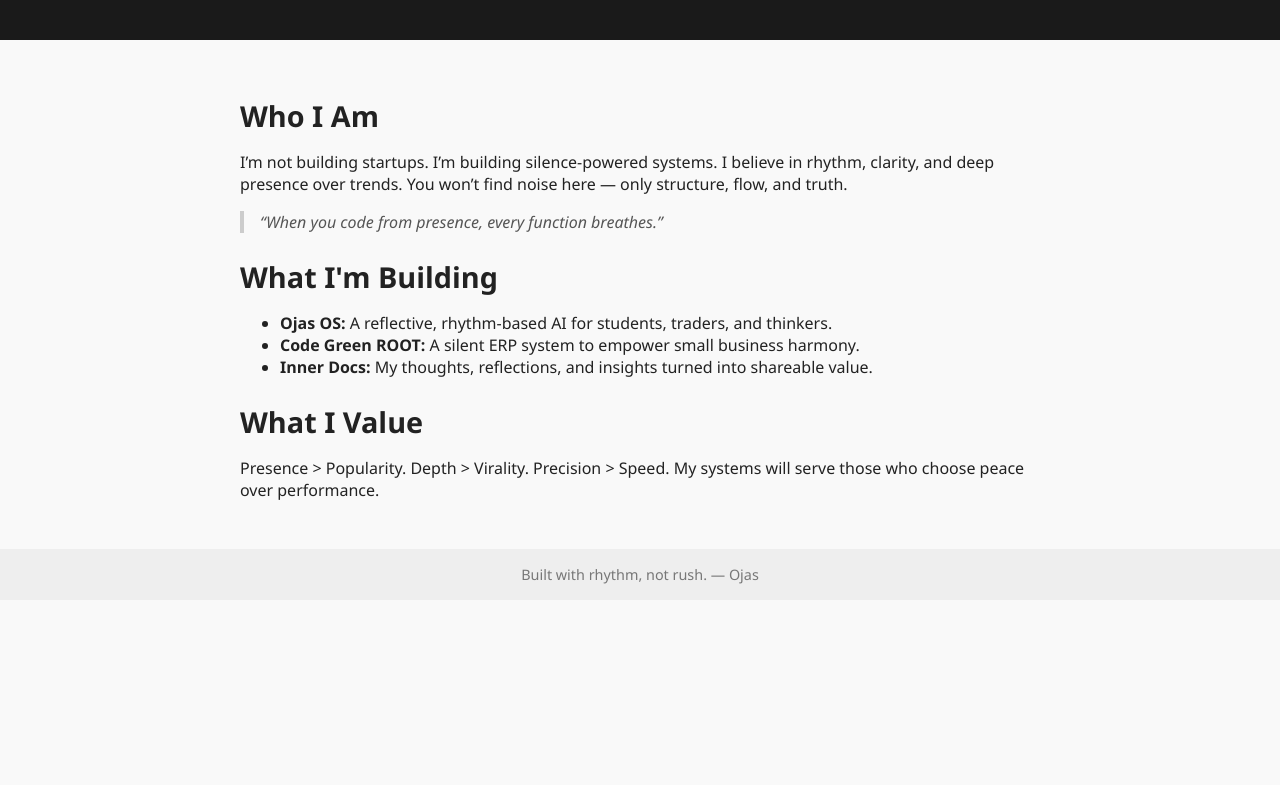
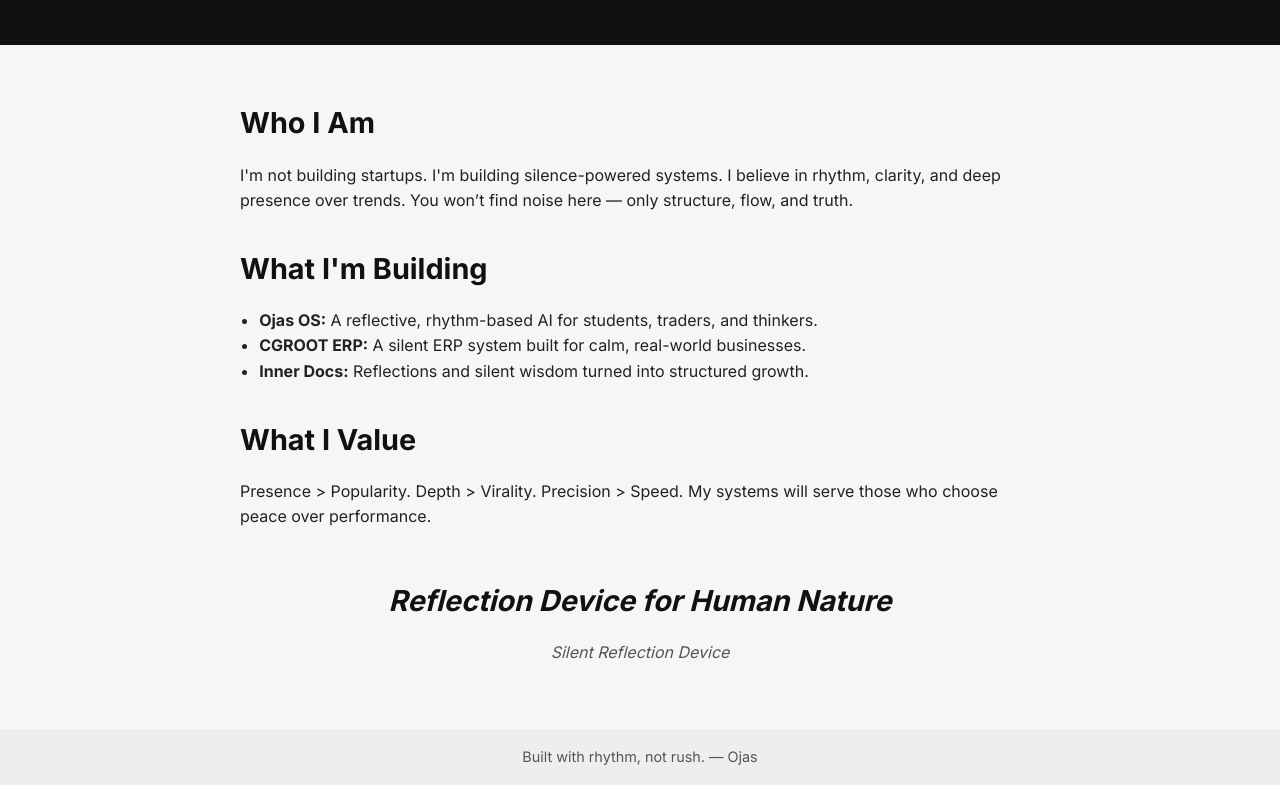
Before and after one commit to karnal2025/ojasverse, a plain HTML site: page index.html in a window 1280 px wide. Shown: the part 133-918 px from the top of the page. Before the commit the page ends 800 px from the top, so only its background shows below. Drawn offline with Linux system fonts and the light colour scheme.

Commit message:
Add files via upload

```diff
--- a/index.html
+++ b/index.html
@@ -4,17 +4,19 @@
   <meta charset="UTF-8" />
   <meta name="viewport" content="width=device-width, initial-scale=1.0" />
   <title>OjasVerse</title>
+  <link href="https://fonts.googleapis.com/css2?family=Inter:wght@400;600;700&display=swap" rel="stylesheet">
   <style>
     body {
       margin: 0;
-      font-family: 'Segoe UI', Tahoma, Geneva, Verdana, sans-serif;
-      background-color: #f9f9f9;
+      font-family: 'Inter', sans-serif;
+      background-color: #f6f6f6;
       color: #222;
+      line-height: 1.6;
     }
     header {
-      background-color: #1a1a1a;
+      background-color: #111;
       color: #fff;
-      padding: 2rem;
+      padding: 2rem 1rem;
       text-align: center;
     }
     header h1 {
@@ -22,32 +24,37 @@
       font-size: 2.5rem;
     }
     header p {
+      font-style: italic;
       margin-top: 0.5rem;
-      font-size: 1.2rem;
-      color: #ccc;
+    }
+    main {
+      max-width: 800px;
+      margin: auto;
+      padding: 2rem 1rem;
     }
     section {
-      padding: 2rem;
-      max-width: 800px;
-      margin: auto;
+      margin-bottom: 2rem;
     }
-    section h2 {
+    h2 {
       font-size: 1.8rem;
-      margin-bottom: 1rem;
+      margin-bottom: 0.5rem;
+      color: #111;
     }
-    .quote {
-      font-style: italic;
-      color: #555;
-      margin: 1rem 0;
-      border-left: 4px solid #ccc;
-      padding-left: 1rem;
+    ul {
+      padding-left: 1.2rem;
     }
     footer {
       text-align: center;
       padding: 1rem;
+      font-size: 0.9rem;
       background-color: #eee;
-      font-size: 0.9rem;
-      color: #777;
+      color: #555;
+    }
+    .signature {
+      margin-top: 3rem;
+      text-align: center;
+      font-style: italic;
+      color: #555;
     }
   </style>
 </head>
@@ -56,22 +63,28 @@
     <h1>OjasVerse</h1>
     <p>Silence in Code. Rhythm in Thought.</p>
   </header>
+  <main>
     <section>
       <h2>Who I Am</h2>
-    <p>I’m not building startups. I’m building silence-powered systems. I believe in rhythm, clarity, and deep presence over trends. You won’t find noise here — only structure, flow, and truth.</p>
-
-    <div class="quote">“When you code from presence, every function breathes.”</div>
-
+      <p>I'm not building startups. I'm building silence-powered systems. I believe in rhythm, clarity, and deep presence over trends. You won’t find noise here — only structure, flow, and truth.</p>
+    </section>
+    <section>
       <h2>What I'm Building</h2>
       <ul>
         <li><strong>Ojas OS:</strong> A reflective, rhythm-based AI for students, traders, and thinkers.</li>
-      <li><strong>Code Green ROOT:</strong> A silent ERP system to empower small business harmony.</li>
-      <li><strong>Inner Docs:</strong> My thoughts, reflections, and insights turned into shareable value.</li>
+        <li><strong>CGROOT ERP:</strong> A silent ERP system built for calm, real-world businesses.</li>
+        <li><strong>Inner Docs:</strong> Reflections and silent wisdom turned into structured growth.</li>
       </ul>
-
+    </section>
+    <section>
       <h2>What I Value</h2>
       <p>Presence > Popularity. Depth > Virality. Precision > Speed. My systems will serve those who choose peace over performance.</p>
     </section>
+    <section class="signature">
+      <h2>Reflection Device for Human Nature</h2>
+      <p>Silent Reflection Device</p>
+    </section>
+  </main>
   <footer>
     Built with rhythm, not rush. — Ojas
   </footer>
```
Lines whose indentation alone changed are shown as unchanged.
